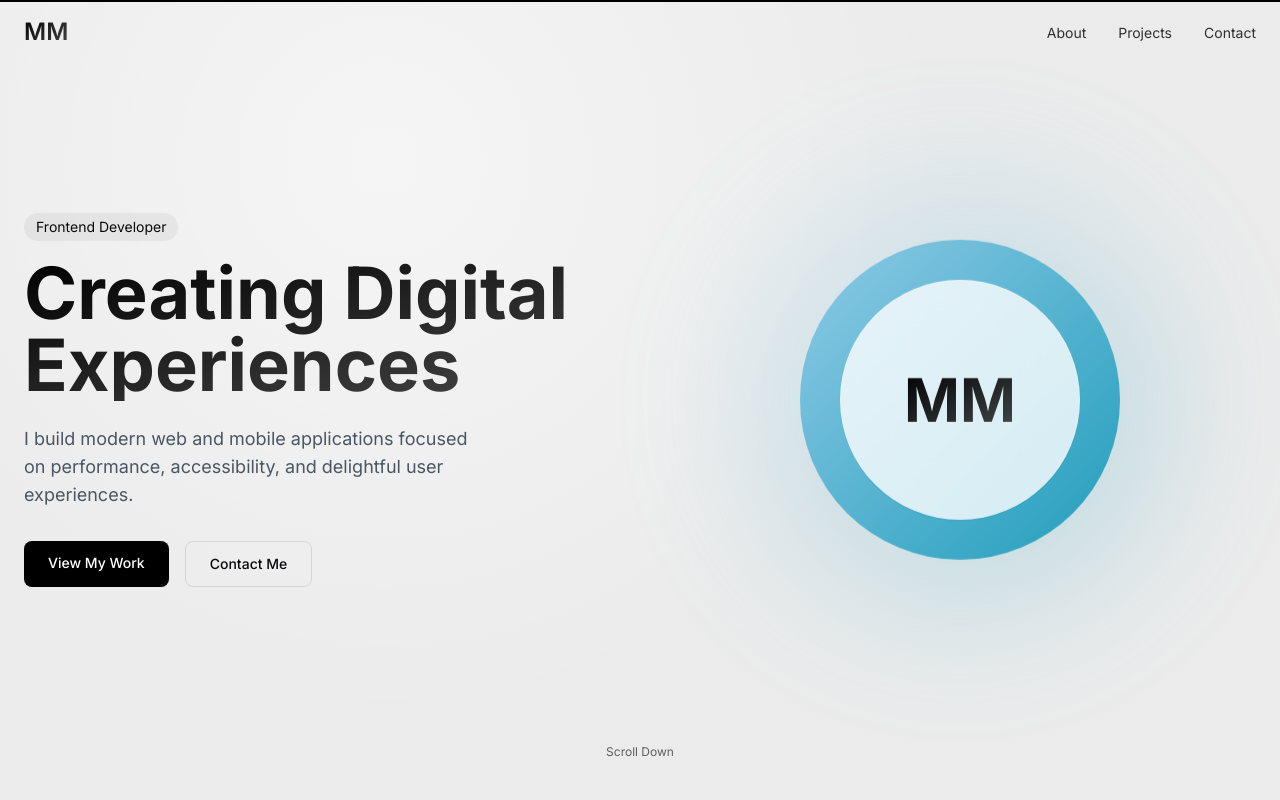
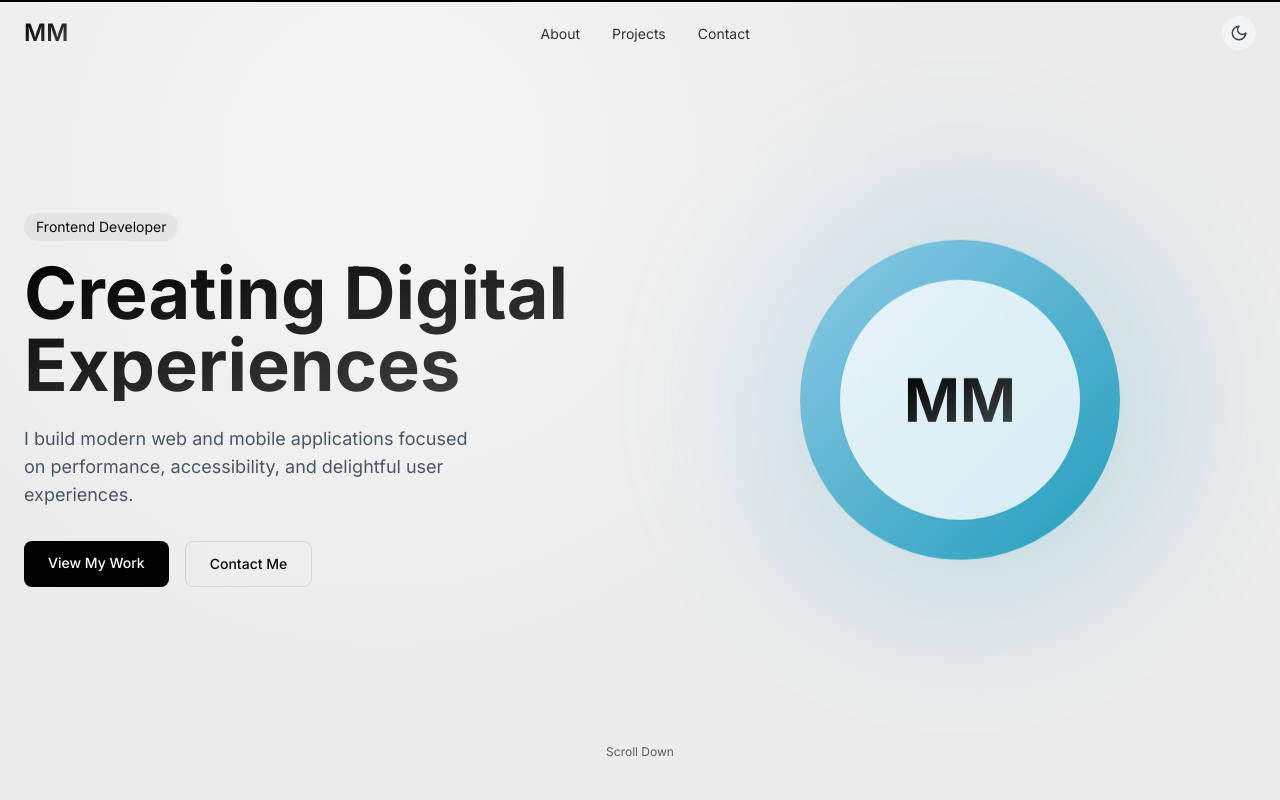
Before and after one commit to pranayjpeg/DhirajPortfolio, a React (Vite) app: page / in a window 1280 px wide. Shown: the top 800 px of the page. Built offline with nearby package versions, Linux system fonts and the light colour scheme.

Commit message:
Add theme toggle
Implements a theme toggle feature for switching between light and dark modes.

```diff
--- a/src/App.tsx
+++ b/src/App.tsx
@@ -1,8 +1,10 @@
+
 import { Toaster } from "@/components/ui/toaster";
 import { Toaster as Sonner } from "@/components/ui/sonner";
 import { TooltipProvider } from "@/components/ui/tooltip";
 import { QueryClient, QueryClientProvider } from "@tanstack/react-query";
 import { BrowserRouter, Routes, Route } from "react-router-dom";
+import { ThemeProvider } from "@/hooks/useTheme";
 import Index from "./pages/Index";
 import NotFound from "./pages/NotFound";
 
@@ -10,6 +12,7 @@ const queryClient = new QueryClient();
 
 const App = () => (
   <QueryClientProvider client={queryClient}>
+    <ThemeProvider>
       <TooltipProvider>
         <Toaster />
         <Sonner />
@@ -21,6 +24,7 @@ const App = () => (
           </Routes>
         </BrowserRouter>
       </TooltipProvider>
+    </ThemeProvider>
   </QueryClientProvider>
 );
 
--- a/src/components/Navbar.tsx
+++ b/src/components/Navbar.tsx
@@ -1,10 +1,13 @@
 
 import { useState, useEffect } from "react";
 import { motion, AnimatePresence } from "framer-motion";
+import { Sun, Moon } from "lucide-react";
+import { useTheme } from "@/hooks/useTheme";
 
 const Navbar = () => {
   const [scrolled, setScrolled] = useState(false);
   const [mobileMenuOpen, setMobileMenuOpen] = useState(false);
+  const { theme, toggleTheme } = useTheme();
 
   useEffect(() => {
     const handleScroll = () => {
@@ -48,11 +51,13 @@ const Navbar = () => {
       animate={{ y: 0, opacity: 1 }}
       transition={{ duration: 0.5 }}
       className={`fixed top-0 left-0 right-0 z-50 px-6 py-4 transition-all duration-300 ${
-        scrolled ? "backdrop-blur-lg bg-white/70 shadow-sm" : "bg-transparent"
+        scrolled
+          ? `backdrop-blur-lg ${theme === 'dark' ? 'bg-gray-900/70' : 'bg-white/70'} shadow-sm`
+          : "bg-transparent"
       }`}
     >
       <div className="max-w-7xl mx-auto flex items-center justify-between">
-        <a href="#hero" className="text-2xl font-semibold text-gradient">
+        <a href="#hero" className={`text-2xl font-semibold ${theme === 'dark' ? 'text-gradient-dark' : 'text-gradient'}`}>
           MM
         </a>
         <nav className="hidden md:block">
@@ -61,7 +66,13 @@ const Navbar = () => {
               <li key={item}>
                 <a
                   href={`#${item.toLowerCase()}`}
-                  className="relative text-sm text-black/80 hover:text-black transition-colors duration-300 after:content-[''] after:absolute after:w-full after:scale-x-0 after:h-0.5 after:bottom-0 after:left-0 after:bg-black after:origin-bottom-right after:transition-transform after:duration-300 hover:after:scale-x-100 hover:after:origin-bottom-left"
+                  className={`relative text-sm ${
+                    theme === 'dark'
+                      ? 'text-white/80 hover:text-white'
+                      : 'text-black/80 hover:text-black'
+                  } transition-colors duration-300 after:content-[''] after:absolute after:w-full after:scale-x-0 after:h-0.5 after:bottom-0 after:left-0 ${
+                    theme === 'dark' ? 'after:bg-white' : 'after:bg-black'
+                  } after:origin-bottom-right after:transition-transform after:duration-300 hover:after:scale-x-100 hover:after:origin-bottom-left`}
                 >
                   {item}
                 </a>
@@ -69,8 +80,22 @@ const Navbar = () => {
             ))}
           </ul>
         </nav>
+
+        <div className="flex items-center gap-4">
           <button
-          className="md:hidden z-20"
+            onClick={toggleTheme}
+            className={`p-2 rounded-full ${
+              theme === 'dark'
+                ? 'bg-gray-800 text-yellow-300 hover:bg-gray-700'
+                : 'bg-gray-100 text-gray-700 hover:bg-gray-200'
+            } transition-colors duration-300`}
+            aria-label="Toggle theme"
+          >
+            {theme === 'dark' ? <Sun size={18} /> : <Moon size={18} />}
+          </button>
+
+          <button
+            className={`md:hidden z-20 ${theme === 'dark' ? 'text-white' : 'text-black'}`}
             onClick={toggleMobileMenu}
             aria-label="Toggle mobile menu"
           >
@@ -91,6 +116,7 @@ const Navbar = () => {
               />
             </svg>
           </button>
+        </div>
 
         {/* Mobile Menu */}
         <AnimatePresence>
@@ -100,19 +126,47 @@ const Navbar = () => {
               animate={{ opacity: 1, y: 0 }}
               exit={{ opacity: 0, y: -20 }}
               transition={{ duration: 0.2 }}
-              className="fixed inset-0 z-10 bg-white flex flex-col items-center justify-center"
+              className={`fixed inset-0 z-10 ${
+                theme === 'dark' ? 'bg-gray-900' : 'bg-white'
+              } flex flex-col items-center justify-center`}
             >
               <nav className="flex flex-col items-center space-y-8">
                 {["About", "Projects", "Contact"].map((item) => (
                   <a
                     key={item}
                     href={`#${item.toLowerCase()}`}
-                    className="text-xl font-medium text-black/80 hover:text-black"
+                    className={`text-xl font-medium ${
+                      theme === 'dark'
+                        ? 'text-white/80 hover:text-white'
+                        : 'text-black/80 hover:text-black'
+                    }`}
                     onClick={() => setMobileMenuOpen(false)}
                   >
                     {item}
                   </a>
                 ))}
+
+                <button
+                  onClick={toggleTheme}
+                  className={`p-2 rounded-full ${
+                    theme === 'dark'
+                      ? 'bg-gray-800 text-yellow-300 hover:bg-gray-700'
+                      : 'bg-gray-100 text-gray-700 hover:bg-gray-200'
+                  } transition-colors duration-300 mt-4`}
+                  aria-label="Toggle theme"
+                >
+                  {theme === 'dark' ? (
+                    <div className="flex items-center gap-2">
+                      <Sun size={18} />
+                      <span>Light Mode</span>
+                    </div>
+                  ) : (
+                    <div className="flex items-center gap-2">
+                      <Moon size={18} />
+                      <span>Dark Mode</span>
+                    </div>
+                  )}
+                </button>
               </nav>
             </motion.div>
           )}
--- /dev/null
+++ b/src/hooks/useTheme.tsx
@@ -0,0 +1,52 @@
+
+import { createContext, useContext, useState, useEffect, ReactNode } from "react";
+
+type Theme = 'light' | 'dark';
+
+interface ThemeContextType {
+  theme: Theme;
+  toggleTheme: () => void;
+}
+
+const ThemeContext = createContext<ThemeContextType | undefined>(undefined);
+
+export function ThemeProvider({ children }: { children: ReactNode }) {
+  const [theme, setTheme] = useState<Theme>(() => {
+    // Check if we're on the client side before trying to access localStorage
+    if (typeof window !== "undefined") {
+      const savedTheme = localStorage.getItem("theme") as Theme;
+      // Check for saved theme or system preference
+      return savedTheme ||
+        (window.matchMedia('(prefers-color-scheme: dark)').matches ? 'dark' : 'light');
+    }
+    return 'light'; // Default theme
+  });
+
+  useEffect(() => {
+    localStorage.setItem("theme", theme);
+
+    if (theme === 'dark') {
+      document.documentElement.classList.add('dark');
+    } else {
+      document.documentElement.classList.remove('dark');
+    }
+  }, [theme]);
+
+  const toggleTheme = () => {
+    setTheme((prevTheme) => (prevTheme === 'light' ? 'dark' : 'light'));
+  };
+
+  return (
+    <ThemeContext.Provider value={{ theme, toggleTheme }}>
+      {children}
+    </ThemeContext.Provider>
+  );
+}
+
+export function useTheme() {
+  const context = useContext(ThemeContext);
+  if (context === undefined) {
+    throw new Error("useTheme must be used within a ThemeProvider");
+  }
+  return context;
+}
--- a/src/index.css
+++ b/src/index.css
@@ -38,8 +38,38 @@
     --radius: 0.5rem;
   }
 
+  .dark {
+    --background: 240 10% 3.9%;
+    --foreground: 0 0% 98%;
+
+    --card: 240 10% 3.9%;
+    --card-foreground: 0 0% 98%;
+
+    --popover: 240 10% 3.9%;
+    --popover-foreground: 0 0% 98%;
+
+    --primary: 0 0% 98%;
+    --primary-foreground: 240 5.9% 10%;
+
+    --secondary: 240 3.7% 15.9%;
+    --secondary-foreground: 0 0% 98%;
+
+    --muted: 240 3.7% 15.9%;
+    --muted-foreground: 240 5% 64.9%;
+
+    --accent: 240 3.7% 15.9%;
+    --accent-foreground: 0 0% 98%;
+
+    --destructive: 0 62.8% 30.6%;
+    --destructive-foreground: 0 0% 98%;
+
+    --border: 240 3.7% 15.9%;
+    --input: 240 3.7% 15.9%;
+    --ring: 240 4.9% 83.9%;
+  }
+
   * {
-    @apply border-border selection:bg-black/10 selection:text-black;
+    @apply border-border selection:bg-black/10 selection:text-black dark:selection:bg-white/10 dark:selection:text-white;
   }
 
   html {
@@ -54,7 +84,7 @@
 
 @layer utilities {
   .glass {
-    @apply backdrop-blur-xl bg-white/80 border border-white/20 shadow-sm;
+    @apply backdrop-blur-xl bg-white/80 border border-white/20 shadow-sm dark:bg-black/30 dark:border-white/10;
   }
 
   .text-balance {
@@ -63,6 +93,10 @@
 
   .text-gradient {
     @apply bg-gradient-to-br from-black to-black/70 bg-clip-text text-transparent;
+  }
+
+  .text-gradient-dark {
+    @apply bg-gradient-to-br from-white to-white/70 bg-clip-text text-transparent;
   }
 
   .hide-scrollbar {
```
Lines whose indentation alone changed are shown as unchanged.
